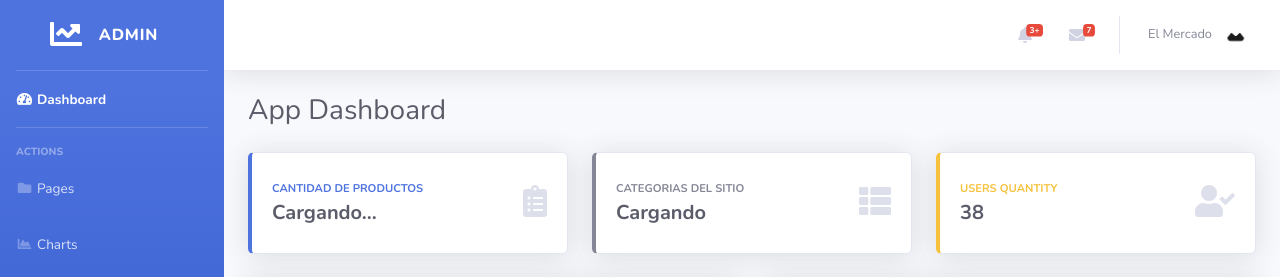
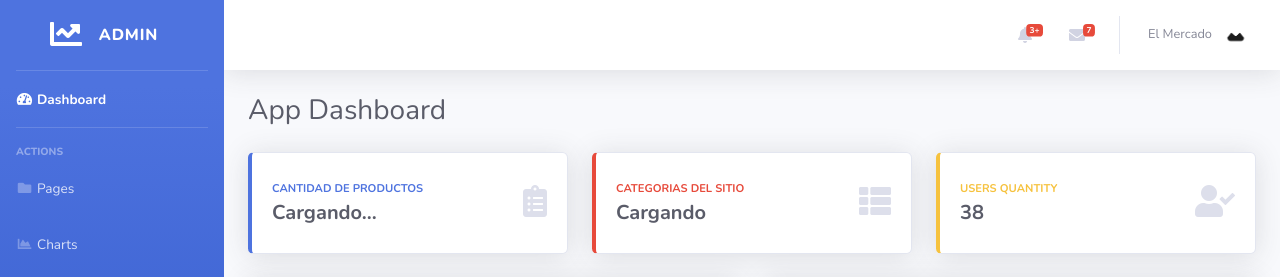
Before and after one commit to EGPalacio/DH-ElMercado, a React (Create React App) app in the folder Dashboard/: page / in a window 1280 px wide. Shown: the top 277 px of the page. Built offline with nearby package versions, Linux system fonts and the light colour scheme; no server answers.

Commit message:
ajuste color tarjeta en estado cargando

```diff
--- a/Dashboard/src/components/ContentRowTop.js
+++ b/Dashboard/src/components/ContentRowTop.js
@@ -13,14 +13,19 @@ export default class ContentRowTop extends Component {
     constructor (props){
         super(props);
         this.state = {
-            categCount: 'Cargando'
+            categCount: 'Cargando',
+            color: 'danger'
+
         }
     }
 
     componentDidMount(){
        api('/products/categories').then( (result) => {
                     console.log(result.data.categCount);
-                    this.setState({categCount: result.data.categCount})
+                    this.setState({
+                        categCount: result.data.categCount,
+                        color: 'primary'
+                    })
                 })
     }
 
@@ -35,7 +40,7 @@ export default class ContentRowTop extends Component {
                     title="Categorias del sitio"
                     total={this.state.categCount}
                     icon="fa-th-list"
-                    colorCard="secondary"
+                    colorCard={this.state.color}
                     />
 
             {/* <!-- Amount of users in DB --> */}
```
